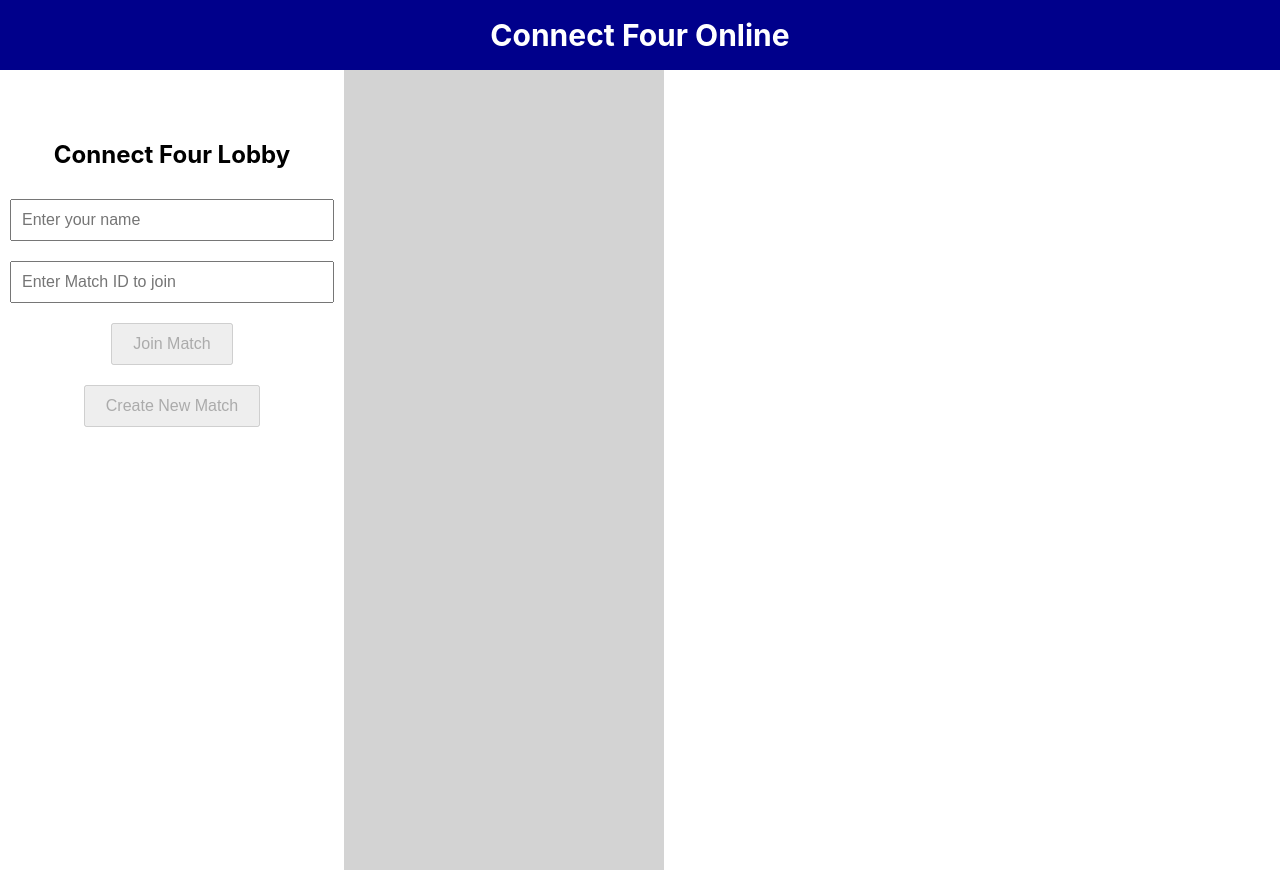
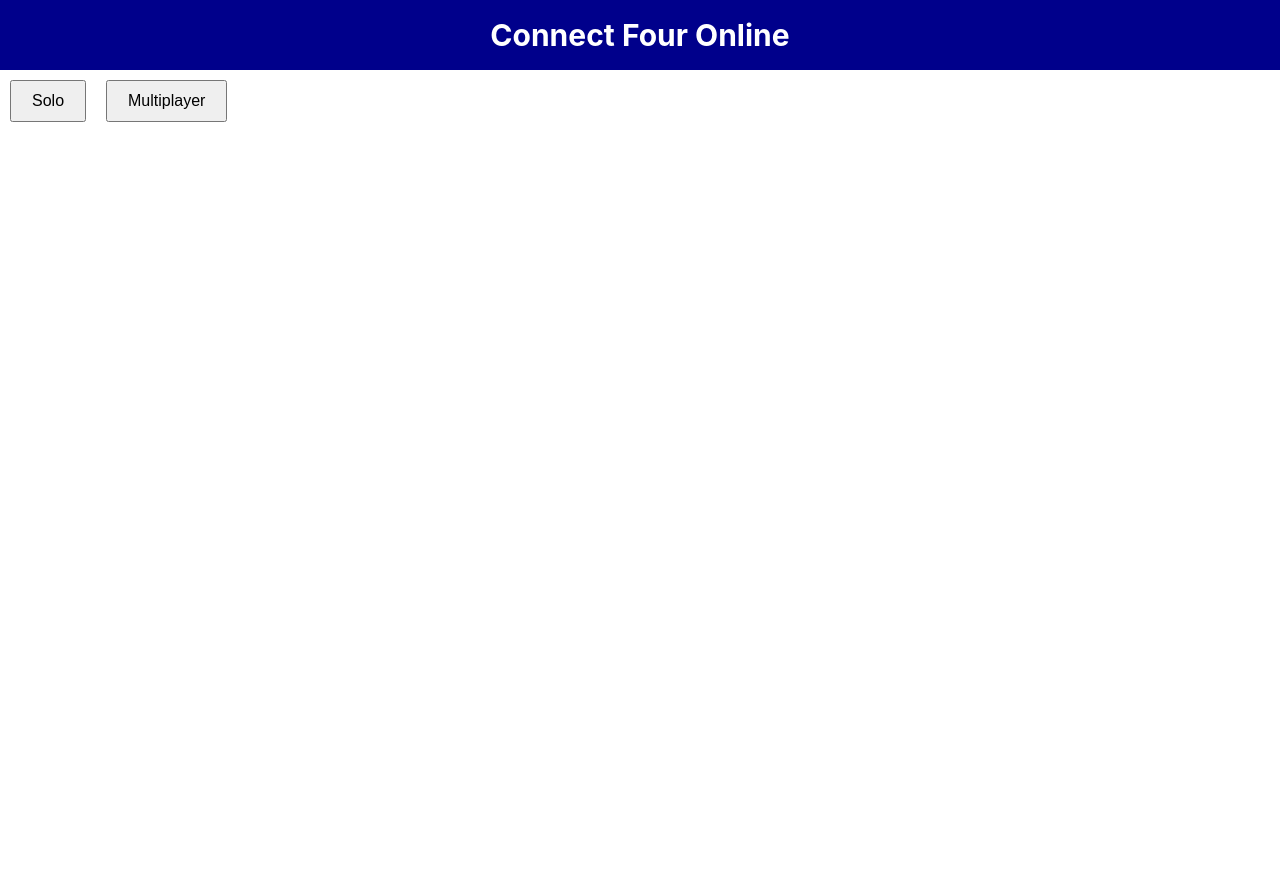
Before and after one commit to dnguye03UW/connect-4-project, a React (Create React App) app: page / in a window 1280 px wide. After the commit the page ends 800 px from the top, so only its background shows below. Built offline with nearby package versions, Linux system fonts and the light colour scheme; what boardgame.io would draw is missing.

Commit message:
User Select Solo or Multiplayer
Created a page that allows the user to select solo or multiplayer games and goes to that page. Multiplayer is working as intended, Solo still does not have a cpu yet

```diff
--- a/package.json
+++ b/package.json
@@ -10,6 +10,7 @@
     "esm": "^3.2.25",
     "react": "^18.3.1",
     "react-dom": "^18.3.1",
+    "react-router-dom": "^7.0.1",
     "react-scripts": "5.0.1",
     "web-vitals": "^2.1.4"
   },
--- a/src/App.js
+++ b/src/App.js
@@ -1,71 +1,26 @@
 // App.js
 import React, { useState } from 'react';
 import { Client } from 'boardgame.io/react';
+import { BrowserRouter as Router, Routes, Route } from "react-router-dom";
 import { SocketIO } from 'boardgame.io/multiplayer';
 import { headerStyle, mainStyle } from './Data/inlineStyle.js';
 import { ConnectFour } from './Game/Game.js';
 import { ConnectFourBoard } from './Game/Board.js';
 import LobbySetup from './LobbySetup';
-
-const ConnectFourClient = Client({
-  game: ConnectFour,
-  board: ConnectFourBoard,
-  multiplayer: SocketIO({ server: 'http://localhost:8000' }),
-});
+import MultiplayerPage from './Pages/MultiplayerPage.jsx';
+import Home from './Pages/Home.jsx';
+import SoloPage from './Pages/SoloPage.jsx';
 
 const App = () => {
-  const [playerName, setPlayerName] = useState(null);
-  const [playerID, setPlayerID] = useState(null);
-  const [matchID, setMatchID] = useState(null);
-
-  const onMatchJoined = (name, matchID, isCreator) => {
-    setPlayerName(name);
-    setMatchID(matchID);
-    // Assign player ID based on whether the player is creating or joining
-    setPlayerID(isCreator ? '0' : '1');
-  };
-
   return (
-    <div style={fullDisplay}>
-      <div className="header" style={headerStyle}>
-        <p>Connect Four Online</p>
-      </div>
-
-      <div style={mainStyle}>
-        {!playerID ? (
-          <LobbySetup onMatchJoined={onMatchJoined} />
-        ) : (
-          <div style={boardFlexStyle}>
-            <ConnectFourClient
-              playerID={playerID}
-              matchID={matchID}
-              credentials={playerName}
-            />
-          </div>
-        )}
-
-        <div style={chatFlexStyle}>
-          {/* Chat functionality or additional components can be added here */}
-        </div>
-      </div>
-    </div>
+    <Router>
+      <Routes>
+        <Route path="/solo" element={<SoloPage />} />
+        <Route path="/multiplayer" element={<MultiplayerPage />} />
+        <Route path="/" element={<Home />} />
+      </Routes>
+    </Router>
   );
 };
 
-const fullDisplay = {
-  minHeight: '100vh',
-};
-
-const boardFlexStyle = {
-  flexBasis: '75%',
-  justifyContent: 'center',
-  display: 'flex',
-  alignItems: 'center',
-};
-
-const chatFlexStyle = {
-  flexBasis: '25%',
-  background: 'lightgrey',
-};
-
 export default App;
--- a/src/Game/Game.js
+++ b/src/Game/Game.js
@@ -3,11 +3,13 @@ const { INVALID_MOVE } = require('boardgame.io/core');
 const { isVictory, isDraw } = require('./winCondition');
 const { emptyCell, numOfRows, numOfColumns, playerDiscLookup } = require('../Data/constants');
 
-const ConnectFour = {
+const ConnectFour = customData => ({
   name: 'connect-four', // Added a name property for the lobby
-  setup: () => {
+  setup: ctx => {
     const grid = Array.from({ length: numOfRows }, () => Array(numOfColumns).fill(emptyCell));
-    return { grid };
+    const isCPU = customData?.isCPU || false;
+    console.log("isCPU: " + isCPU);
+    return { grid, isCPU };
   },
 
   turn: {
@@ -40,6 +42,6 @@ const ConnectFour = {
       return { draw: true };
     }
   },
-};
+});
 
 module.exports = { ConnectFour };
--- /dev/null
+++ b/src/Pages/Home.jsx
@@ -0,0 +1,42 @@
+import React from 'react';
+import { headerStyle } from '../Data/inlineStyle.js';
+import { useNavigate } from 'react-router-dom';
+
+function Home() {
+    const navigate = useNavigate();
+    const toMultiplayer = () => {
+        navigate('/multiplayer');
+    }
+    const toSolo = () => {
+        navigate('/solo');
+    }
+    return (
+        <div style={fullDisplay}>
+        <div className="header" style={headerStyle}>
+            <p>Connect Four Online</p>
+        </div>
+        <button
+            onClick={toSolo}
+            style={buttonStyle}>
+        Solo
+        </button>
+        <button
+            onClick={toMultiplayer}
+            style={buttonStyle}>
+        Multiplayer
+        </button>
+        </div>
+    );
+}
+
+const fullDisplay = {
+    minHeight: '100vh',
+  };
+
+  const buttonStyle = {
+    padding: '10px 20px',
+    fontSize: '16px',
+    margin: '10px',
+  };
+
+export default Home;
--- /dev/null
+++ b/src/Pages/MultiplayerPage.jsx
@@ -0,0 +1,71 @@
+import React, { useState } from 'react';
+import { Client } from 'boardgame.io/react';
+import { ConnectFour } from '../Game/Game.js';
+import { ConnectFourBoard } from '../Game/Board.js';
+import { SocketIO } from 'boardgame.io/multiplayer';
+import { headerStyle, mainStyle } from '../Data/inlineStyle.js';
+import LobbySetup from '../LobbySetup';
+
+const ConnectFourClient = Client({
+    game: ConnectFour({isCPU: false}),
+    board: ConnectFourBoard,
+    multiplayer: SocketIO({ server: 'http://localhost:8000' }),
+    setupData: {isCPU: false}
+});
+
+function MultiplayerPage() {
+    const [playerName, setPlayerName] = useState(null);
+    const [playerID, setPlayerID] = useState(null);
+    const [matchID, setMatchID] = useState(null);
+
+    const onMatchJoined = (name, matchID, isCreator) => {
+        setPlayerName(name);
+        setMatchID(matchID);
+        // Assign player ID based on whether the player is creating or joining
+        setPlayerID(isCreator ? '0' : '1');
+    };
+
+    return (
+        <div style={fullDisplay}>
+        <div className="header" style={headerStyle}>
+            <p>Connect Four Online</p>
+        </div>
+
+        <div style={mainStyle}>
+            {!playerID ? (
+            <LobbySetup onMatchJoined={onMatchJoined} />
+            ) : (
+            <div style={boardFlexStyle}>
+                <ConnectFourClient
+                playerID={playerID}
+                matchID={matchID}
+                credentials={playerName}
+                />
+            </div>
+            )}
+
+            <div style={chatFlexStyle}>
+            {/* Chat functionality or additional components can be added here */}
+            </div>
+        </div>
+        </div>
+    );
+}
+
+const fullDisplay = {
+    minHeight: '100vh',
+  };
+
+  const boardFlexStyle = {
+    flexBasis: '75%',
+    justifyContent: 'center',
+    display: 'flex',
+    alignItems: 'center',
+  };
+
+  const chatFlexStyle = {
+    flexBasis: '25%',
+    background: 'lightgrey',
+  };
+
+export default MultiplayerPage;
--- /dev/null
+++ b/src/Pages/SoloPage.jsx
@@ -0,0 +1,30 @@
+import React from 'react';
+import { Client } from 'boardgame.io/react';
+import { ConnectFour } from '../Game/Game.js';
+import { ConnectFourBoard } from '../Game/Board.js';
+import { headerStyle, mainStyle } from '../Data/inlineStyle.js';
+
+const ConnectFourClient = Client({
+    game: ConnectFour({isCPU: true}),
+    board: ConnectFourBoard
+});
+
+function SoloPage() {
+    return (
+        <div style={fullDisplay}>
+        <div className="header" style={headerStyle}>
+            <p>Connect Four Online</p>
+        </div>
+        <div style={mainStyle}>
+            <ConnectFourClient
+                playerID='0'/>
+        </div>
+        </div>
+    );
+}
+
+export default SoloPage;
+
+const fullDisplay = {
+    minHeight: '100vh',
+};
```
Also changed, not shown: 1 other file (tests, documents, lock files or other folders).
